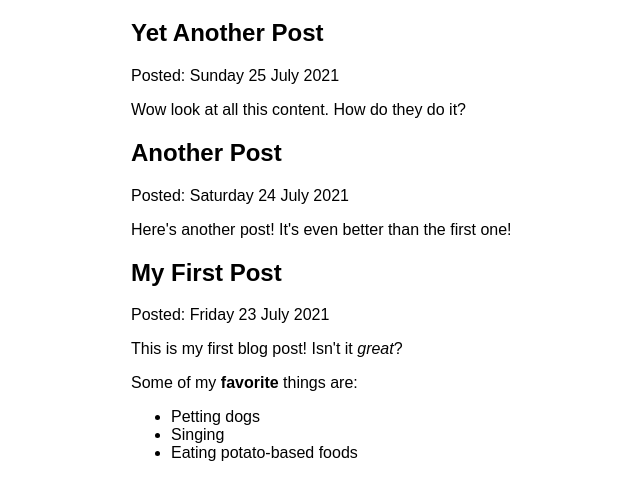
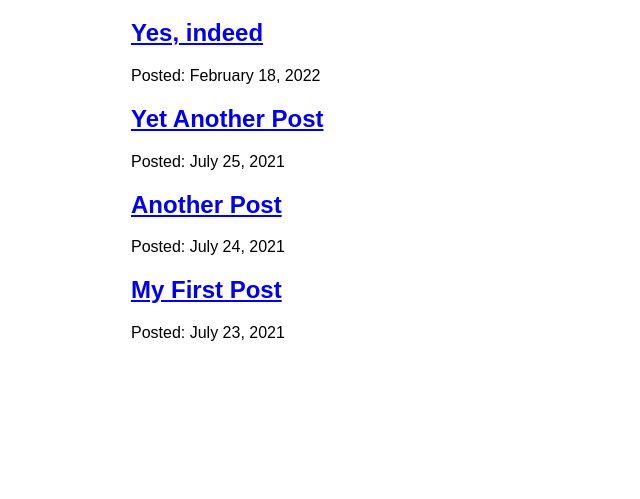
Before and after one commit to Jan-Forrier/jafo, a Gatsby site: page /blog in a window 1280 px wide. Shown: the part 157-656 px from the top of the page, without its empty margins (259-899 px from the left). Built offline with nearby package versions, Linux system fonts and the light colour scheme; Gatsby itself is replaced by a stand-in of ours.

Commit message:
Finished Gatsby Tutorial Part 6

```diff
--- /dev/null
+++ b/blog/post-four.mdx
@@ -0,0 +1,8 @@
+---
+title: "Yes, indeed"
+date: "2022-02-18"
+---
+
+This is my own blog post!
+
+Let's eat *pancakes*
--- a/src/pages/blog.js
+++ b/src/pages/blog/index.js
@@ -1,19 +1,19 @@
 import * as React from 'react'
-import { graphql } from 'gatsby'
-import { MDXRenderer } from 'gatsby-plugin-mdx'
-import Layout from '../components/layout'
+import { Link, graphql } from 'gatsby'
+import Layout from '../../components/layout'
 
 const BlogPage = ({ data }) => {
   return (
     <Layout pageTitle="My Blog Posts">
       {
-        data.allMdx.nodes.map((node) => (
+        data.allMdx.nodes.map(node => (
           <article key={node.id}>
-            <h2>{node.frontmatter.title}</h2>
+            <h2>
+              <Link to={`/blog/${node.slug}`}>
+                {node.frontmatter.title}
+              </Link>
+            </h2>
             <p>Posted: {node.frontmatter.date}</p>
-            <MDXRenderer>
-                { node.body }
-            </MDXRenderer>
           </article>
         ))
       }
@@ -22,15 +22,15 @@
 }
 
 export const query = graphql`
-query {
+  query {
     allMdx(sort: {fields: frontmatter___date, order: DESC}) {
       nodes {
         frontmatter {
-          date(formatString: "dddd D MMMM YYYY")
+          date(formatString: "MMMM D, YYYY")
           title
         }
         id
-        body
+        slug
       }
     }
   }
```
Also changed, not shown: src/pages/blog/{mdx.slug}.js (added, +29 -0 lines).
